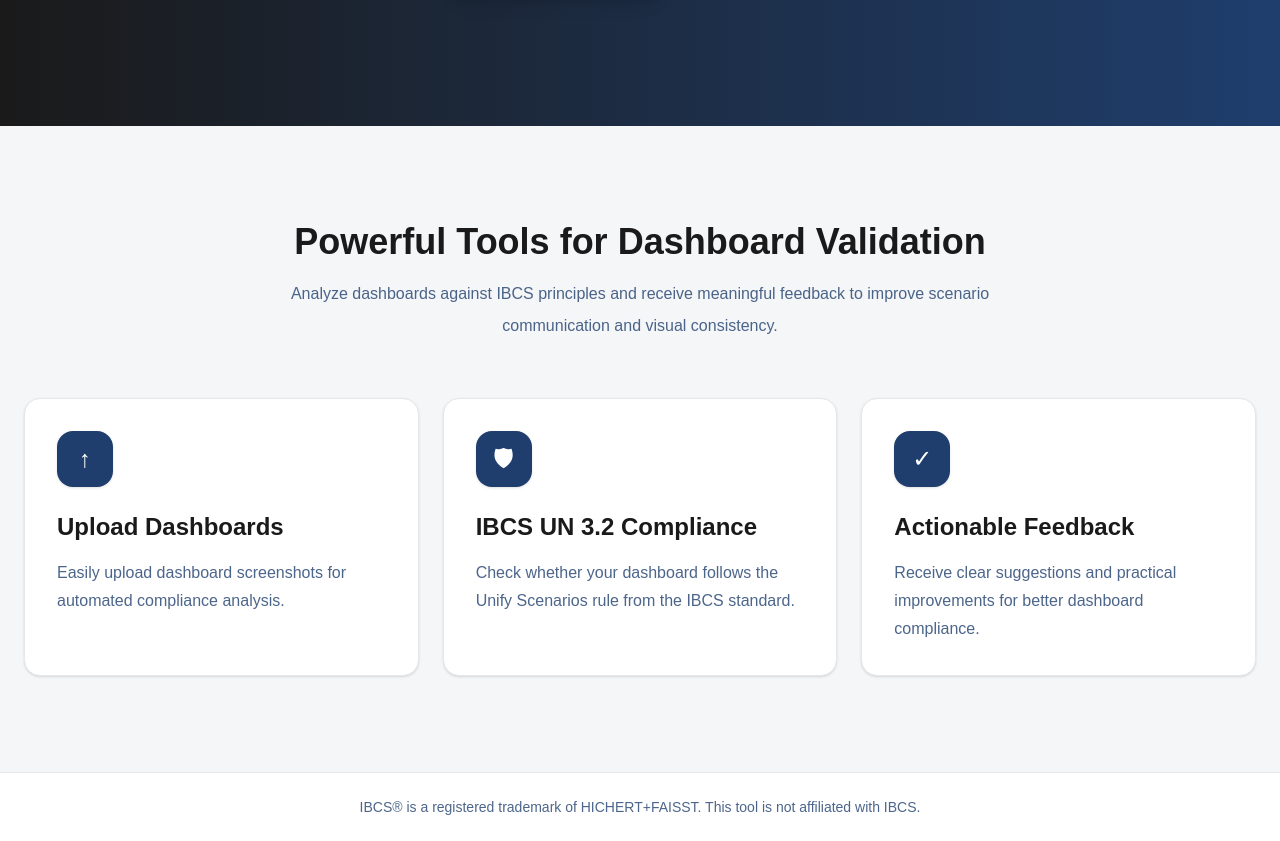
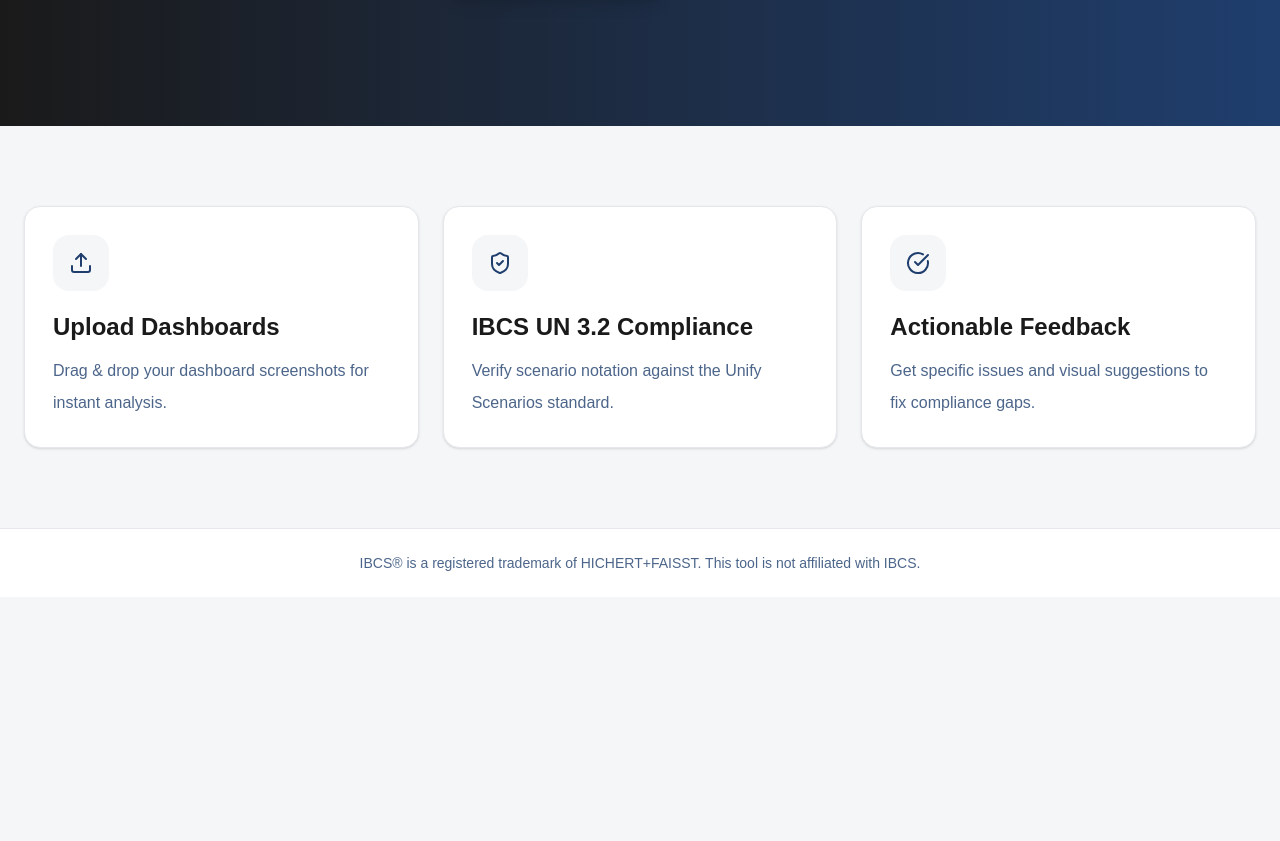
Before and after one commit to Fontys-Group-8-AMD/Jugo, a React app in the folder frontend/: page / in a window 1280 px wide. Shown: the part 601-1442 px from the top of the page. After the commit the page ends 1198 px from the top, so only its background shows below. Built offline with nearby package versions, Linux system fonts and the light colour scheme; the HTML template or start-up script is replaced by a standard one.

Commit message:
Resize the feature cards + removed the explanation text

```diff
--- a/frontend/package.json
+++ b/frontend/package.json
@@ -10,6 +10,7 @@
     "preview": "vite preview"
   },
   "dependencies": {
+    "lucide-react": "^1.7.0",
     "react": "^19.2.0",
     "react-dom": "^19.2.0",
     "react-router-dom": "^7.13.2"
--- a/frontend/src/components/home/FeatureCard.tsx
+++ b/frontend/src/components/home/FeatureCard.tsx
@@ -1,3 +1,5 @@
+import { Upload, ShieldCheck, CheckCircle } from "lucide-react";
+
 type FeatureCardProps = {
   title: string;
   description: string;
@@ -8,27 +10,27 @@ const FeatureCard = ({ title, description, icon }: FeatureCardProps) => {
   const renderIcon = () => {
     switch (icon) {
       case "upload":
-        return "↑";
+        return <Upload size={24} strokeWidth={2} />;
       case "shield":
-        return "🛡";
+        return <ShieldCheck size={24} strokeWidth={2} />;
       case "check":
-        return "✓";
+        return <CheckCircle size={24} strokeWidth={2} />;
       default:
-        return "•";
+        return null;
     }
   };
 
   return (
-    <article className="flex h-full flex-col rounded-2xl border border-[var(--color-border)] bg-[var(--color-white)] p-8 shadow-sm transition duration-200 hover:-translate-y-1 hover:shadow-md">
-      <div className="mb-6 flex h-14 w-14 items-center justify-center rounded-2xl bg-[var(--color-primary)] text-2xl text-[var(--color-white)] shadow-sm">
+    <article className="flex h-full flex-col rounded-2xl border border-[var(--color-border)] bg-[var(--color-white)] p-7 shadow-sm transition duration-200 hover:-translate-y-1 hover:shadow-md">
+      <div className="mb-5 flex h-14 w-14 items-center justify-center rounded-2xl bg-[var(--color-background)] text-[var(--color-primary)]">
         {renderIcon()}
       </div>
 
-      <h3 className="mb-4 text-xl font-semibold text-[var(--color-dark)] md:text-2xl">
+      <h3 className="mb-3 text-2xl font-semibold text-[var(--color-dark)]">
         {title}
       </h3>
 
-      <p className="text-base leading-7 text-[var(--color-primary)]/80">
+      <p className="text-base leading-8 text-[var(--color-primary)]/80">
         {description}
       </p>
     </article>
--- a/frontend/src/components/home/FeaturesSection.tsx
+++ b/frontend/src/components/home/FeaturesSection.tsx
@@ -3,19 +3,8 @@ import { features } from "../../data/features";
 
 const FeaturesSection = () => {
   return (
-    <section className="bg-[var(--color-background)] px-6 py-20 md:py-24">
-      <div className="mx-auto max-w-7xl">
-        <div className="mx-auto mb-14 max-w-3xl text-center">
-          <h2 className="text-3xl font-bold text-[var(--color-dark)] md:text-4xl">
-            Powerful Tools for Dashboard Validation
-          </h2>
-          <p className="mt-4 text-base leading-8 text-[var(--color-primary)]/80">
-            Analyze dashboards against IBCS principles and receive meaningful
-            feedback to improve scenario communication and visual consistency.
-          </p>
-        </div>
-
-        <div className="grid gap-6 md:grid-cols-2 xl:grid-cols-3">
+    <section className="bg-[var(--color-background)] px-6 py-16 md:py-20">
+      <div className="mx-auto grid max-w-7xl gap-6 md:grid-cols-2 xl:grid-cols-3">
         {features.map((feature) => (
           <FeatureCard
             key={feature.title}
@@ -25,7 +14,6 @@ const FeaturesSection = () => {
           />
         ))}
       </div>
-      </div>
     </section>
   );
 };
--- a/frontend/src/data/features.ts
+++ b/frontend/src/data/features.ts
@@ -7,20 +7,19 @@ export type Feature = {
 export const features: Feature[] = [
   {
     title: "Upload Dashboards",
-    description:
-      "Easily upload dashboard screenshots for automated compliance analysis.",
+    description: "Drag & drop your dashboard screenshots for instant analysis.",
     icon: "upload",
   },
   {
     title: "IBCS UN 3.2 Compliance",
     description:
-      "Check whether your dashboard follows the Unify Scenarios rule from the IBCS standard.",
+      "Verify scenario notation against the Unify Scenarios standard.",
     icon: "shield",
   },
   {
     title: "Actionable Feedback",
     description:
-      "Receive clear suggestions and practical improvements for better dashboard compliance.",
+      "Get specific issues and visual suggestions to fix compliance gaps.",
     icon: "check",
   },
 ];
```
Also changed, not shown: 1 other file (tests, documents, lock files or other folders). Lines whose indentation alone changed are shown as unchanged.
